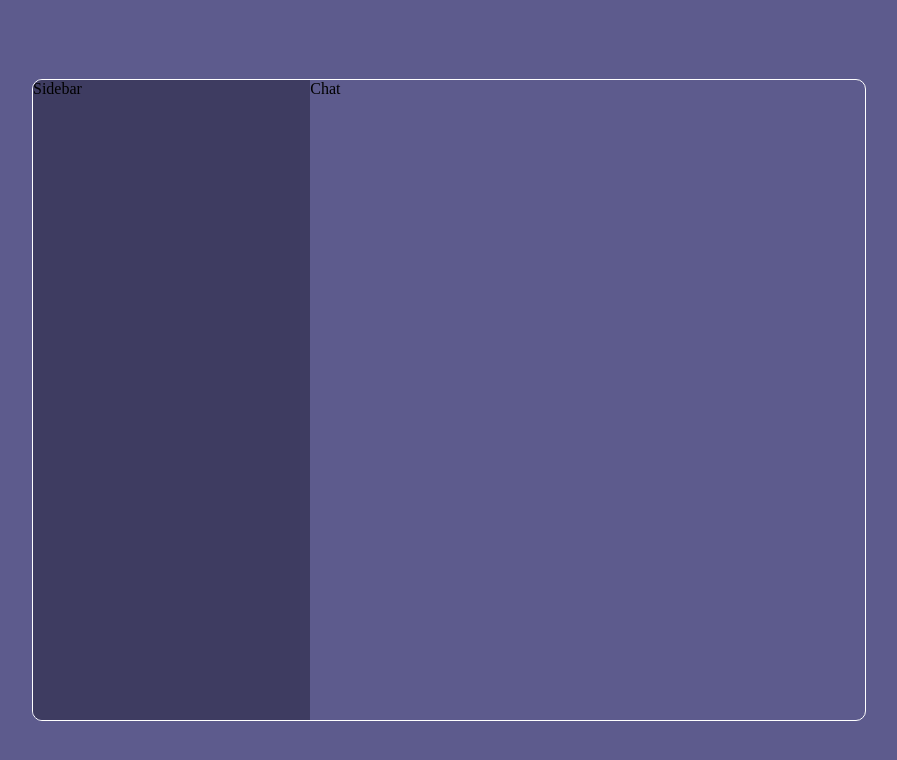
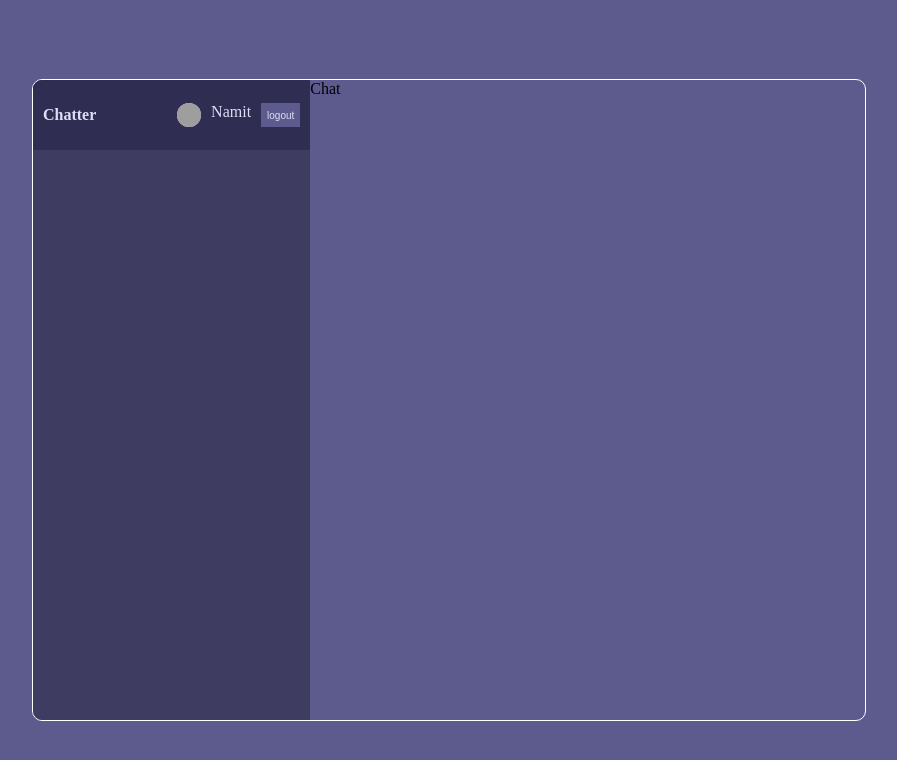
Before and after one commit to namitmalasi/chatter, a React (Create React App) app: page / in a window 1280 px wide. Shown: the top 760 px of the page, without its empty margins (191-1088 px from the left). Built offline with nearby package versions, Linux system fonts and the light colour scheme; grey boxes are pictures that could not be loaded.

Commit message:
created the navbar component

```diff
--- a/src/components/Navbar.js
+++ b/src/components/Navbar.js
@@ -1,9 +1,19 @@
-import React from 'react'
+import React from "react";
 
 const Navbar = () => {
   return (
-    <div>Navbar</div>
-  )
-}
+    <div className="navbar">
+      <span className="logo">Chatter</span>
+      <div className="user">
+        <img
+          src="https://images.pexels.com/photos/14113987/pexels-photo-14113987.jpeg?auto=compress&cs=tinysrgb&w=600&lazy=load"
+          alt=""
+        />
+        <span>Namit</span>
+        <button>logout</button>
+      </div>
+    </div>
+  );
+};
 
-export default Navbar
+export default Navbar;
--- a/src/components/Sidebar.js
+++ b/src/components/Sidebar.js
@@ -1,7 +1,12 @@
 import React from "react";
+import Navbar from "../components/Navbar";
 
 const Sidebar = () => {
-  return <div className="sidebar">Sidebar</div>;
+  return (
+    <div className="sidebar">
+      <Navbar />
+    </div>
+  );
 };
 
 export default Sidebar;
--- a/src/style.scss
+++ b/src/style.scss
@@ -90,6 +90,41 @@ body {
     .sidebar {
       flex: 1;
       background-color: #3e3c61;
+
+      .navbar {
+        display: flex;
+        justify-content: space-between;
+        background-color: #2f2d52;
+        height: 50px;
+        align-items: center;
+        padding: 10px;
+        color: #ddddf7;
+
+        .logo {
+          font-weight: bold;
+        }
+
+        .user {
+          display: flex;
+          gap: 10px;
+
+          img {
+            background-color: #ddddf7;
+            height: 24px;
+            width: 24px;
+            border-radius: 50%;
+            object-fit: cover;
+          }
+
+          button {
+            background-color: #5d5b8d;
+            color: #ddddf7;
+            font-size: 10px;
+            border: none;
+            cursor: pointer;
+          }
+        }
+      }
     }
     .chat {
       flex: 2;
```
